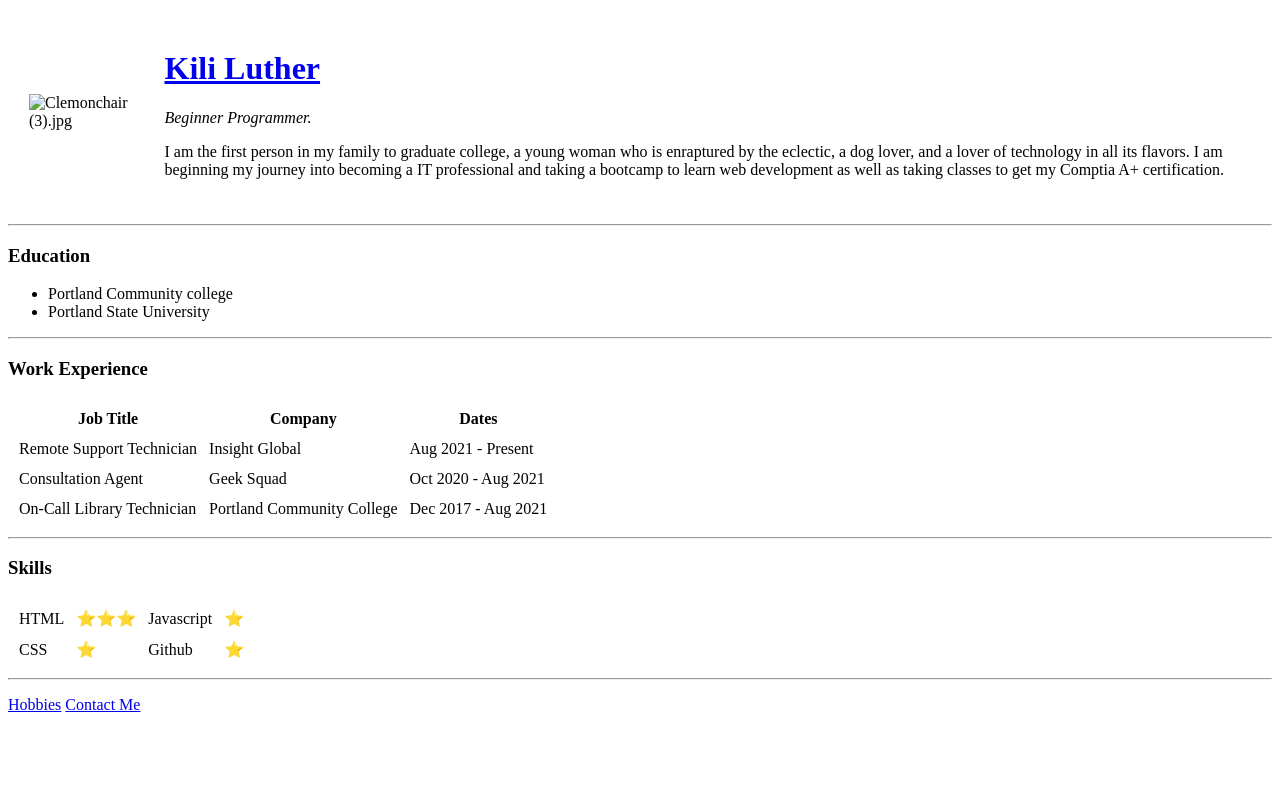
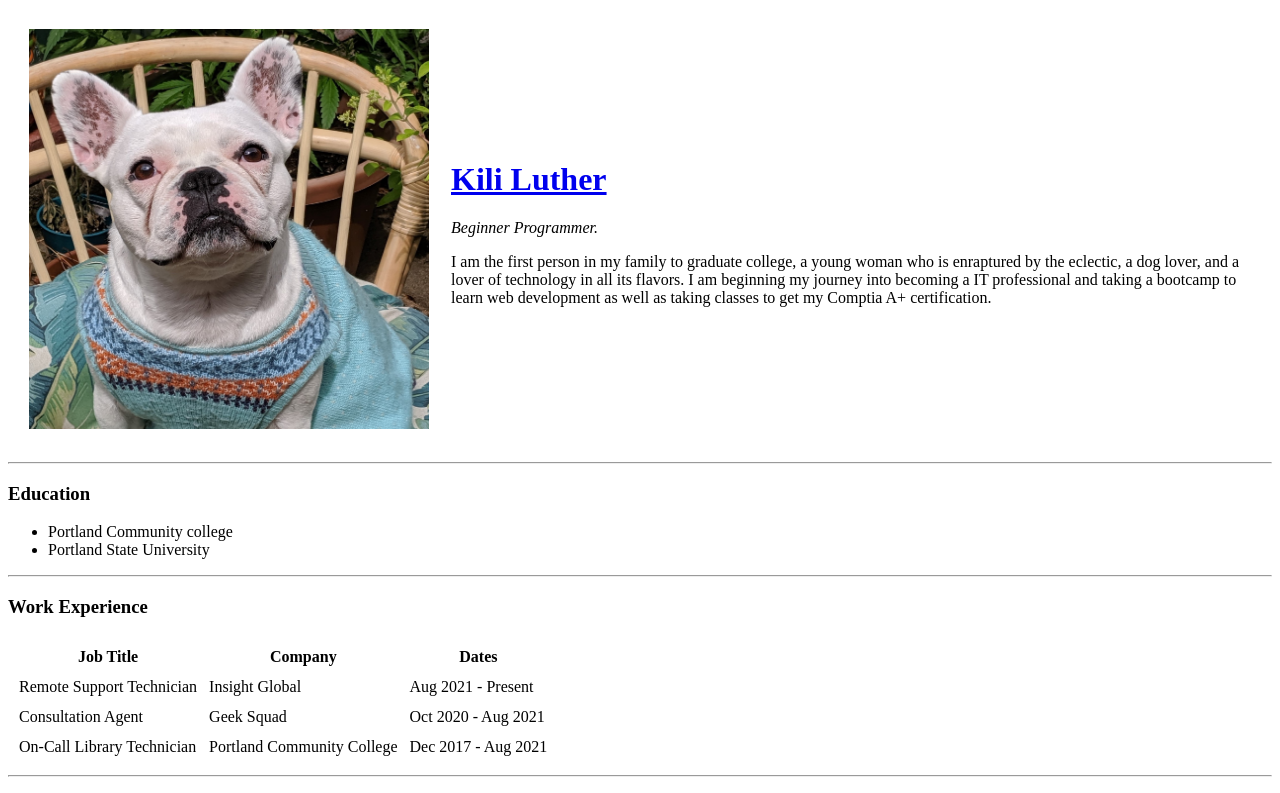
Before and after one commit to curvyraindrops/cv, a plain HTML site: page index.html in a window 1280 px wide. Shown: the top 793 px of the page. Drawn offline with Linux system fonts and the light colour scheme.

Commit message:
Changed img location to images/Clemonchair (3).jpg

```diff
--- a/index.html
+++ b/index.html
@@ -9,7 +9,7 @@
 <body>
   <table cellspacing="20">
     <tr>
-      <td> <img src="Clemonchair (3).jpg"width=" 400" height="400" alt="Clemonchair (3).jpg" /></td>
+      <td> <img src="images/Clemonchair (3).jpg"width=" 400" height="400" alt="images/Clemonchair (3).jpg" /></td>
       <td>
         <h1><a href="https://www.linkedin.com/in/klouiseluther/">Kili Luther</a></h1>
         <p><em>Beginner Programmer.</em></p>
```
